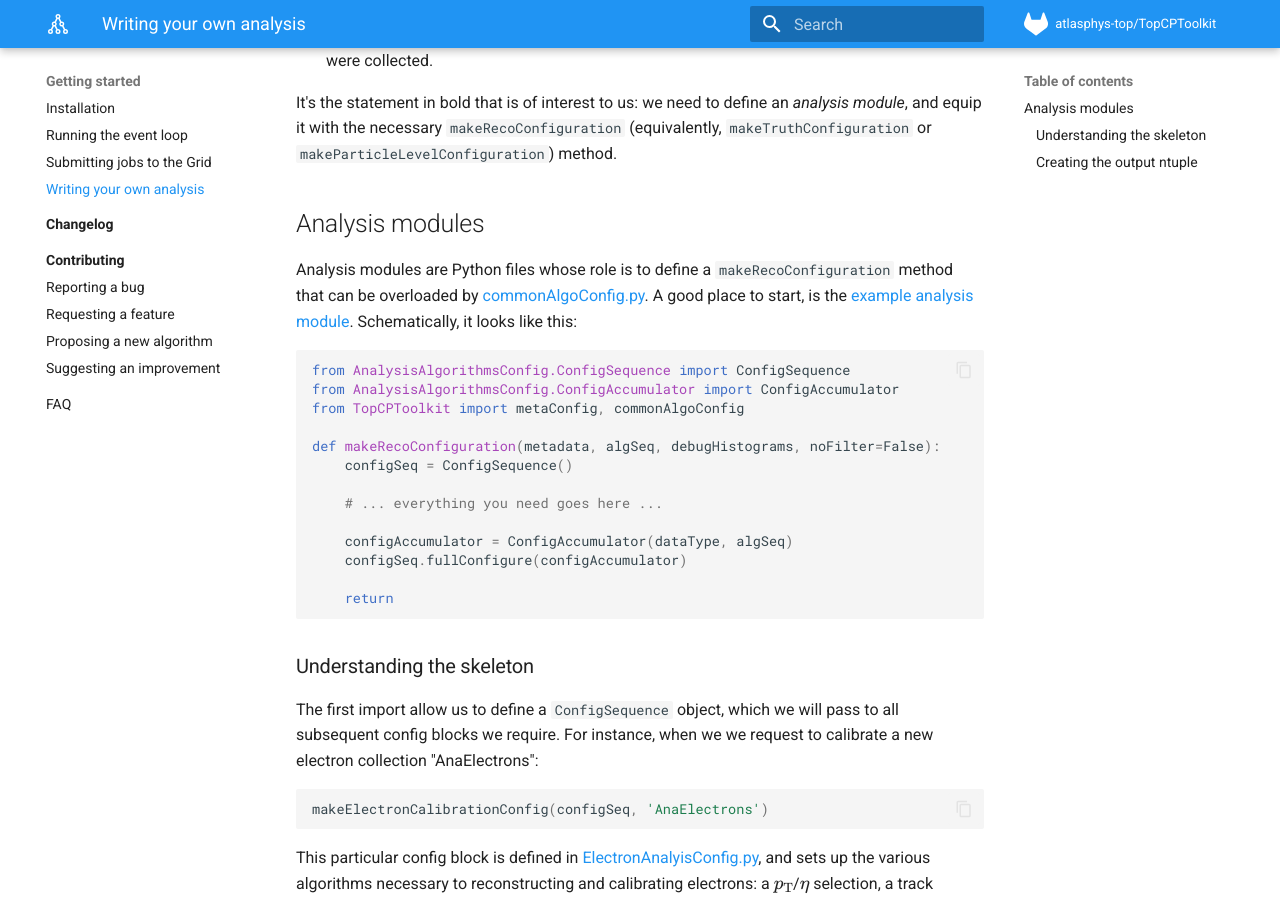
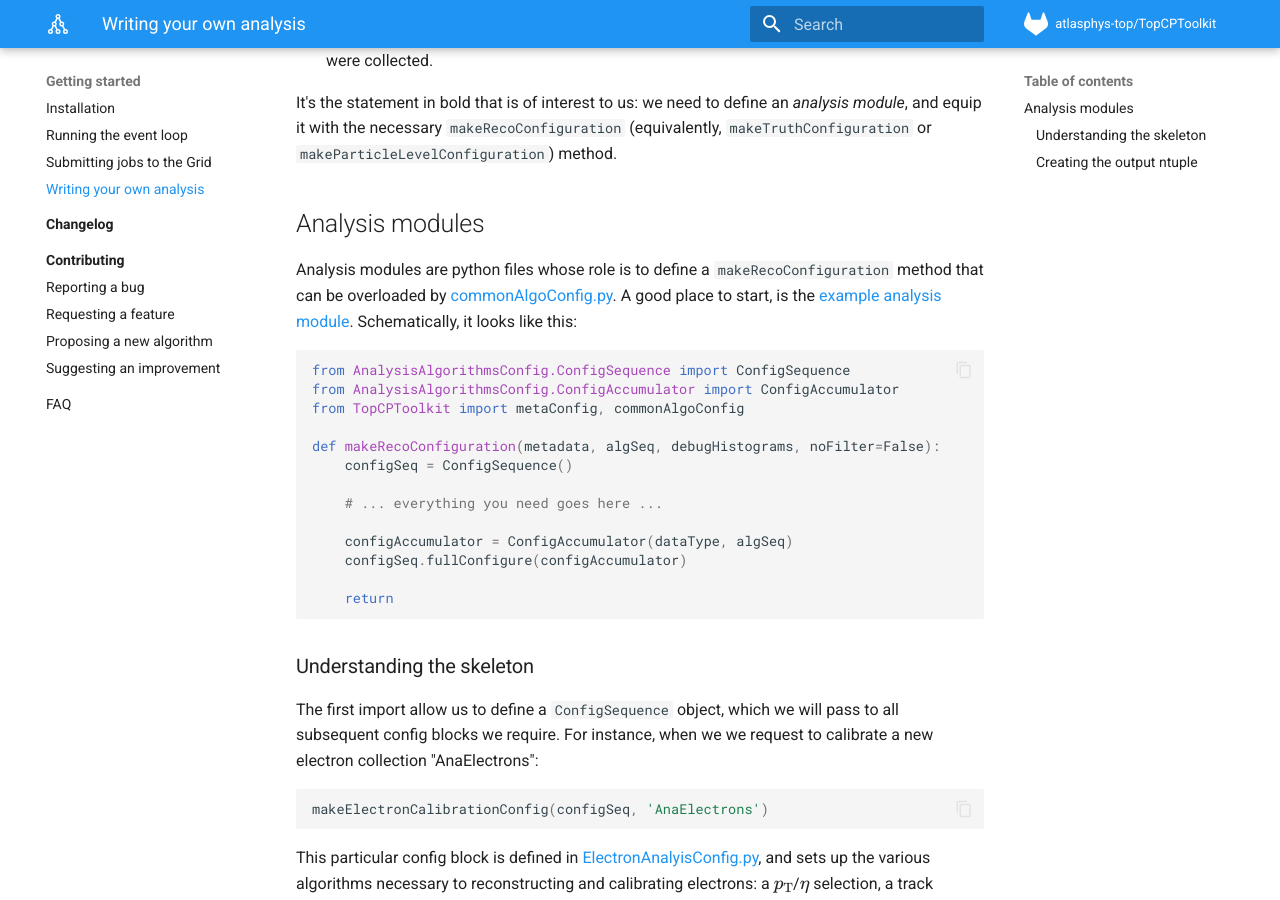
Before and after one commit to SuperNova76/TopCPToolKit, an MkDocs documentation site: the page built from docs/analysis.md, in a window 1280 px wide and 900 px high, scrolled down 758 px. Built offline with MkDocs 1.6.1 and Material for MkDocs 9.7.7, drawn with Linux system fonts in a browser that asks for light colours; formulas are drawn with MathJax 3.

````diff
--- a/docs/analysis.md
+++ b/docs/analysis.md
@@ -22,7 +22,7 @@ It's the statement in bold that is of interest to us: we need to define an *anal
 
 ## Analysis modules
 
-Analysis modules are Python files whose role is to define a `makeRecoConfiguration` method that can be overloaded by [commonAlgoConfig.py](https://gitlab.cern.ch/atlasphys-top/reco/TopCPToolkit/-/blob/main/source/TopCPToolkit/python/commonAlgoConfig.py).
+Analysis modules are python files whose role is to define a `makeRecoConfiguration` method that can be overloaded by [commonAlgoConfig.py](https://gitlab.cern.ch/atlasphys-top/reco/TopCPToolkit/-/blob/main/source/TopCPToolkit/python/commonAlgoConfig.py).
 A good place to start, is the [example analysis module](https://gitlab.cern.ch/atlasphys-top/reco/TopCPToolkit/-/blob/main/source/TopCPToolkit/python/TtbarCPalgoConfigBlocksAnalysis.py).
 Schematically, it looks like this:
 ```python
````
Also changed, not shown: docs/running_grid.md (+1 -1 lines).
